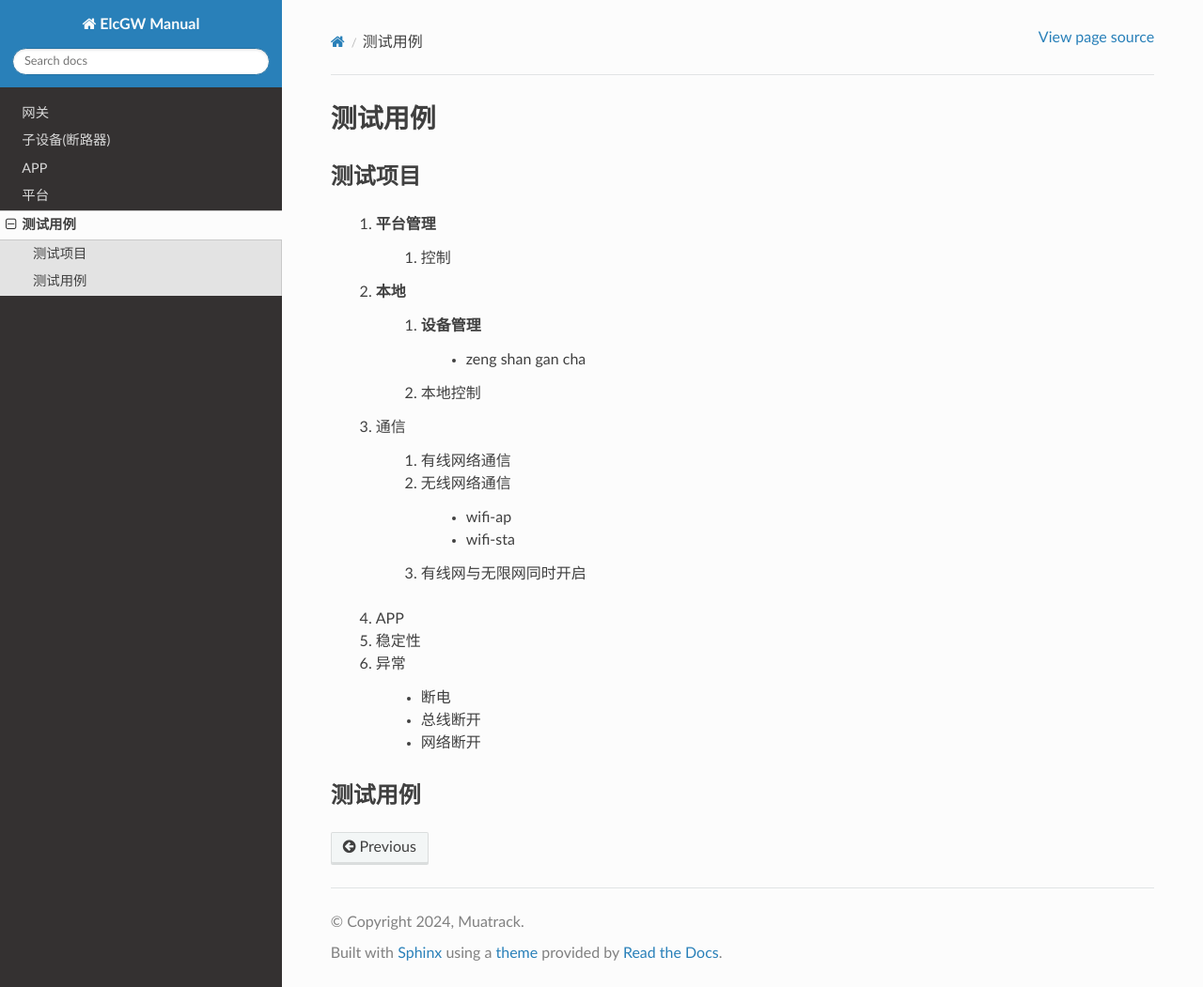
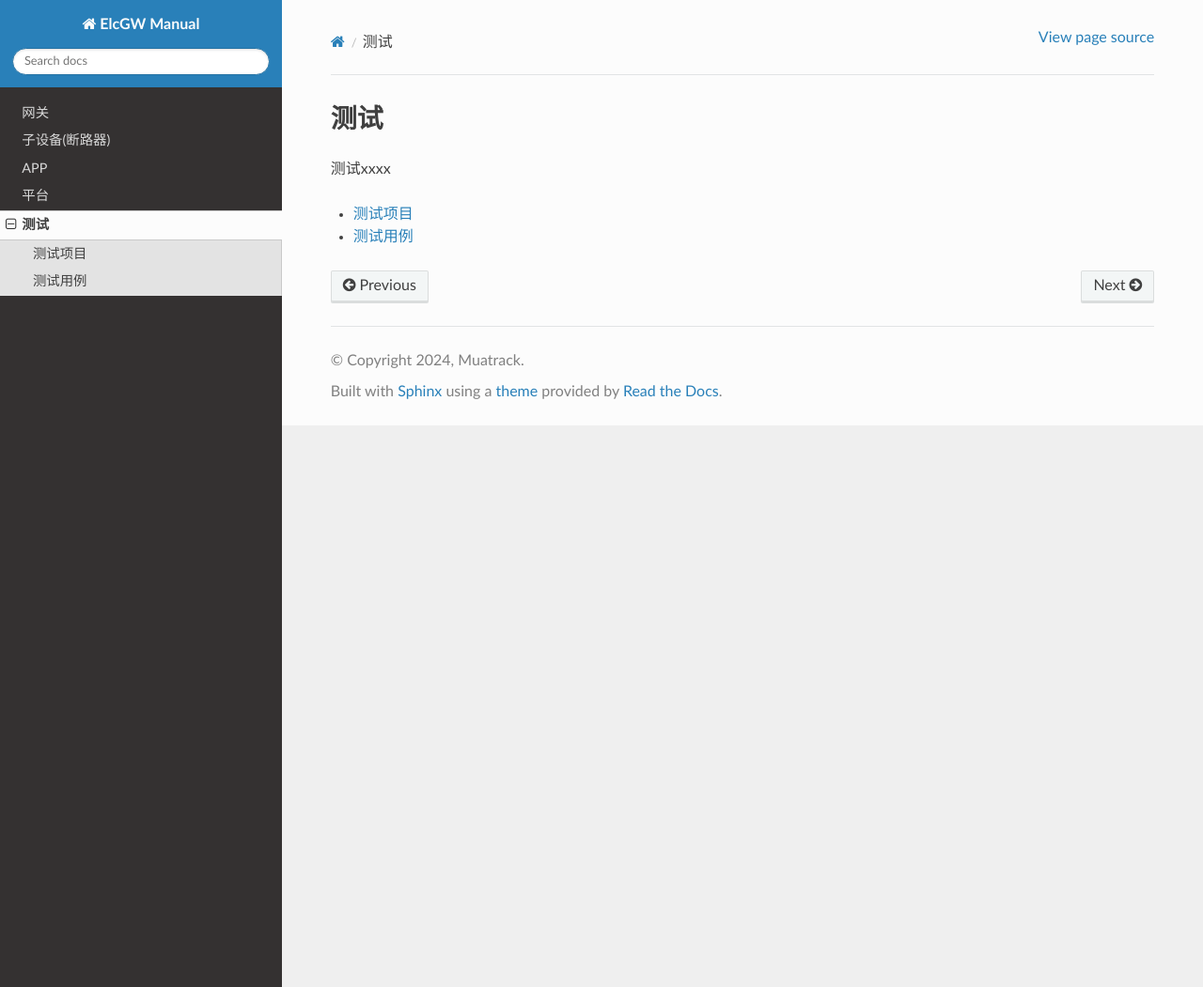
Before and after one commit to Muatrack/elcgwDocs, a Sphinx documentation site: the page built from docs/source/testcases/index.rst, in a window 1280 px wide and 1051 px high. Shown: the whole window at 94% size. Built offline with Sphinx 7.4.7 and the Read the Docs theme 3.1.0, drawn with Linux system fonts in a browser that asks for light colours.

Commit message:
分离测试目录

```diff
--- a/docs/source/testcases/index.rst
+++ b/docs/source/testcases/index.rst
@@ -1,37 +1,11 @@
-测试用例
+测试
 ---------
 
-测试项目
-========
+测试xxxx
 
-    #. 平台管理
-        #. 控制
 
-    #. 本地
-        #. 设备管理
-            * zeng shan gan cha
+.. toctree::
+    :maxdepth: 1
 
-        #. 本地控制
-
-    #. 通信
-
-        #. 有线网络通信
-        #. 无线网络通信
-
-            * wifi-ap
-            * wifi-sta
-
-        #. 有线网与无限网同时开启
-
-    #. APP
-
-    #. 稳定性
-
-    #. 异常
-
-        * 断电
-        * 总线断开
-        * 网络断开
-
-测试用例
-=========
+    items/index
+    testcases/index
--- /dev/null
+++ b/docs/source/testcases/testcases/index.rst
@@ -0,0 +1,2 @@
+测试用例
+=========
```
Also changed, not shown: docs/source/testcases/items/index.rst (added, +31 -0 lines).
